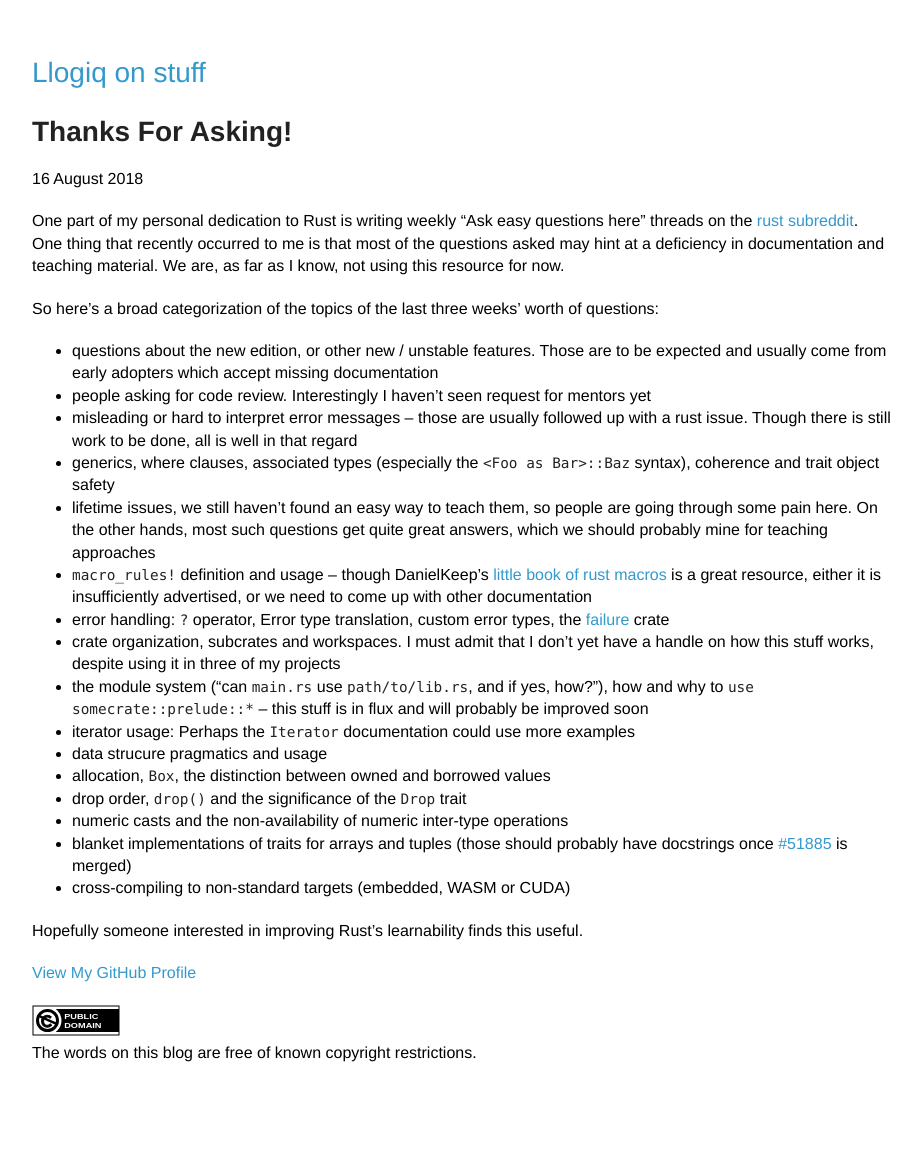
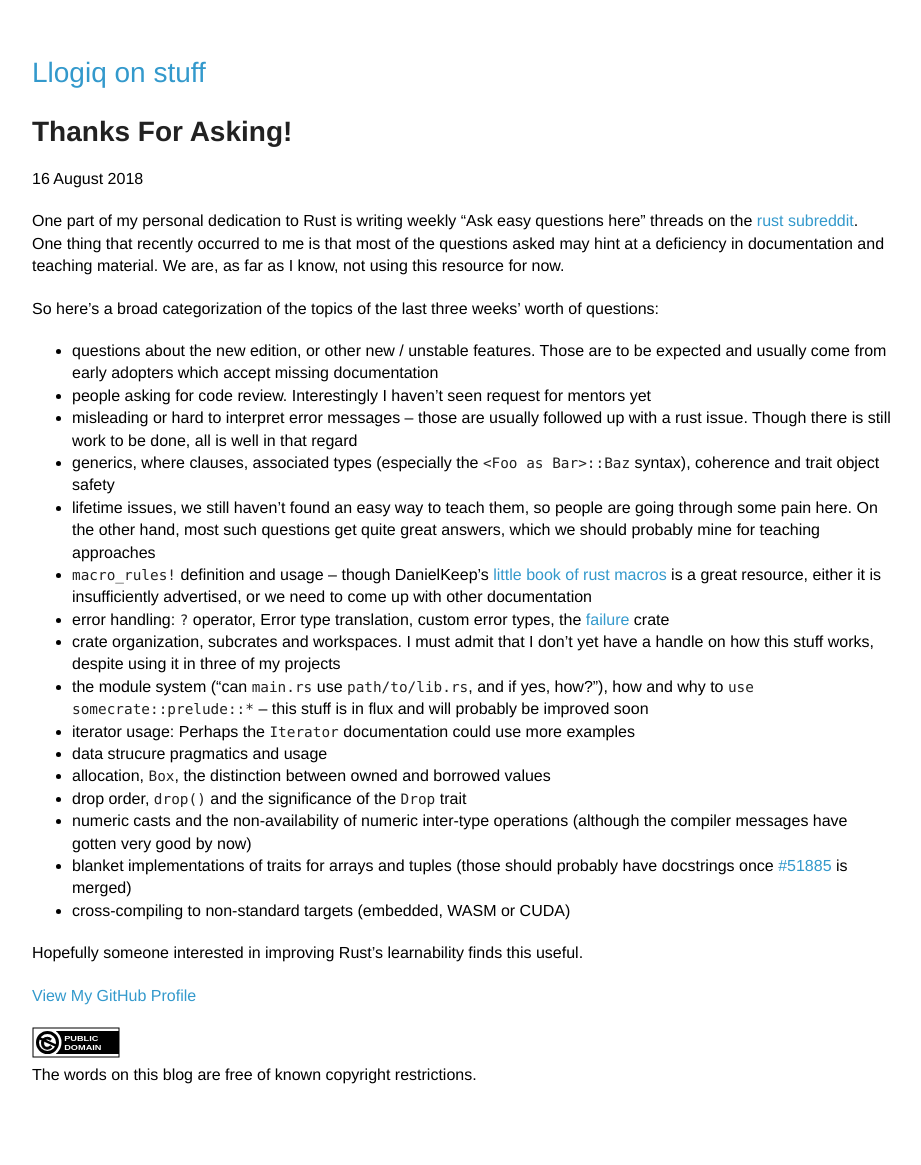
Before and after one commit to llogiq/llogiq.github.io, a Jekyll site: the page built from _posts/2018-08-16-ask.md, in a window 1280 px wide. Shown: the whole page, without its empty margins (178-1099 px from the left). Built offline with Jekyll 4.4.1, drawn with Linux system fonts in a browser that asks for light colours; before the commit the page ends 1142 px from its top, so only the background shows below that.

Commit message:
fixed a typo

```diff
--- a/_posts/2018-08-16-ask.md
+++ b/_posts/2018-08-16-ask.md
@@ -17,7 +17,7 @@
 * generics, where clauses, associated types (especially the `<Foo as Bar>::Baz` syntax), coherence
 and trait object safety
 * lifetime issues, we still haven't found an easy way to teach them, so people are going through
-some pain here. On the other hands, most such questions get quite great answers, which we should
+some pain here. On the other hand, most such questions get quite great answers, which we should
 probably mine for teaching approaches
 * `macro_rules!` definition and usage – though DanielKeep's [little book of rust macros] is a great
 resource, either it is insufficiently advertised, or we need to come up with other documentation
@@ -30,7 +30,8 @@
 * data strucure pragmatics and usage
 * allocation, `Box`, the distinction between owned and borrowed values
 * drop order, `drop()` and the significance of the `Drop` trait
-* numeric casts and the non-availability of numeric inter-type operations
+* numeric casts and the non-availability of numeric inter-type operations (although the compiler
+messages have gotten very good by now)
 * blanket implementations of traits for arrays and tuples (those should probably have docstrings
 once [#51885] is merged)
 * cross-compiling to non-standard targets (embedded, WASM or CUDA)
```
